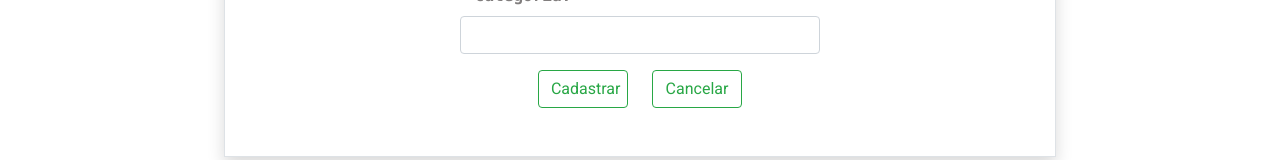
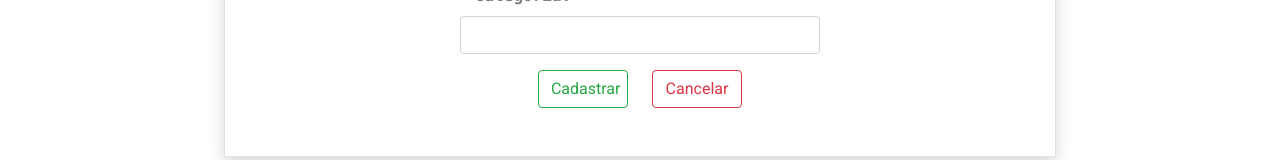
Before and after one commit to juliop3p/HelppetFrontend, an Angular app in the folder frontend/: page /form-categoria in a window 1280 px wide. Shown: the part 507-667 px from the top of the page. Built offline with nearby package versions, Linux system fonts and the light colour scheme; no server answers; sample sign-in values are in the browser's storage.

Commit message:
Atualização da categoria

```diff
--- a/frontend/src/app/pages/form-categoria/form-categoria.component.html
+++ b/frontend/src/app/pages/form-categoria/form-categoria.component.html
@@ -25,7 +25,7 @@
         <div class="row mb-5">
           <div class="col-md-12 d-flex justify-content-center">
             <button class="btn btn-outline-success w-25 mr-4" >Cadastrar</button>
-            <button class="btn btn-outline-success w-25" >Cancelar</button>
+            <button class="btn btn-outline-danger w-25" >Cancelar</button>
           </div>
 
         </div>
```
